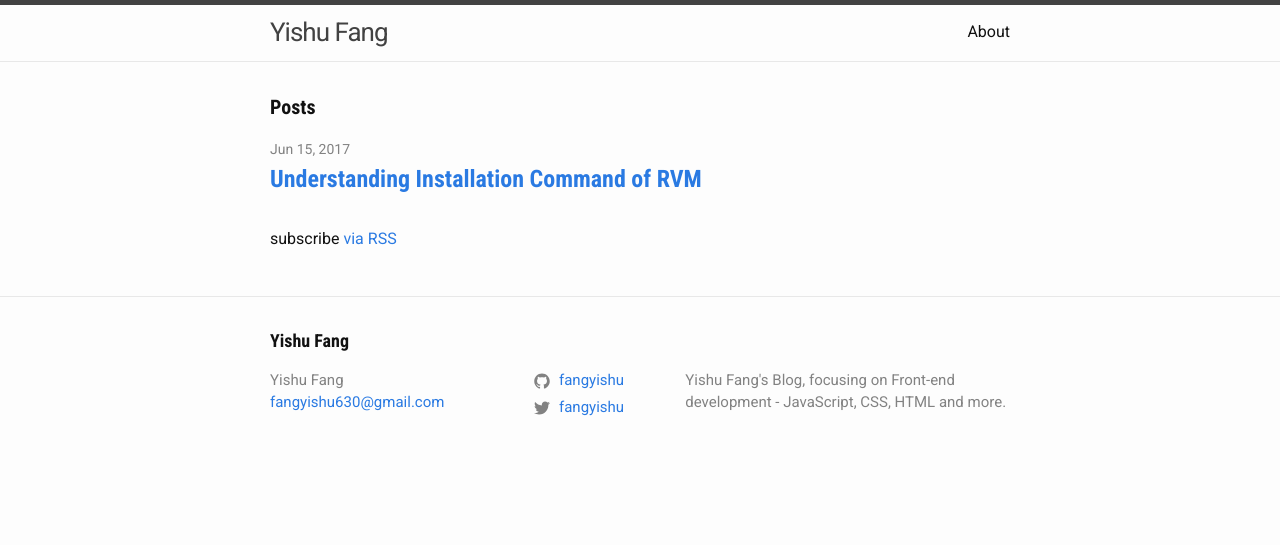
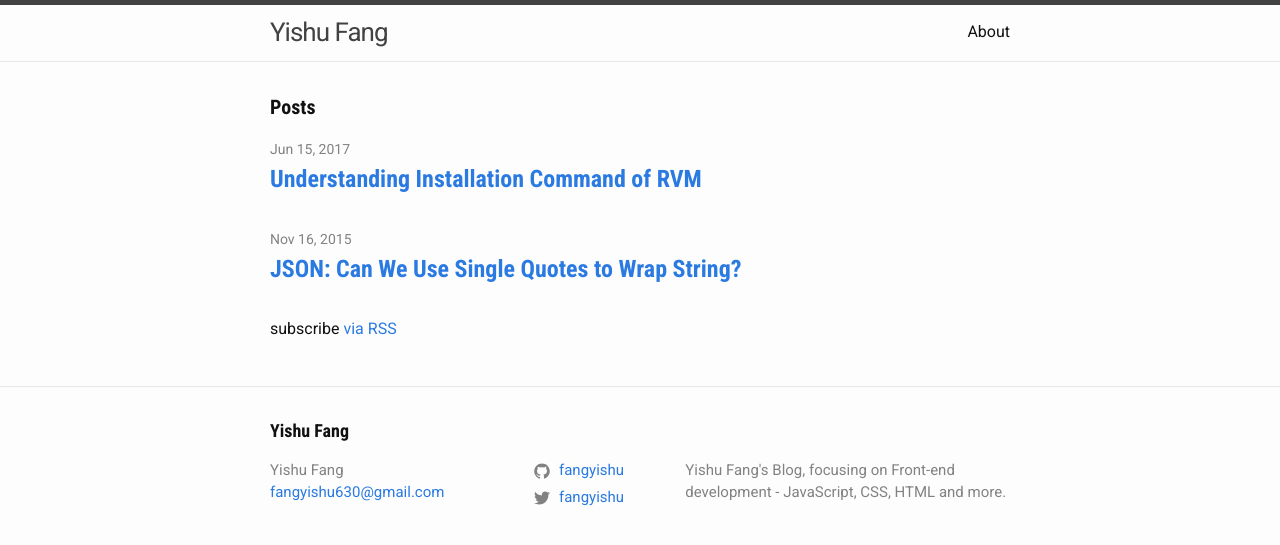
Before and after one commit to fangyishu/blog, a Jekyll site: the page built from index.md, in a window 1280 px wide. Shown: the top 545 px of the page. Built offline with Jekyll 4.4.1, drawn with Linux system fonts in a browser that asks for light colours; part of the change alters nothing that is shown.

Commit message:
Add JSON single quote post.

```diff
--- /dev/null
+++ b/_posts/2015-11-16-json-can-we-use-single-quote-to-wrap-string.md
@@ -0,0 +1,43 @@
+---
+layout: post
+title:  "JSON: Can We Use Single Quotes to Wrap String?"
+date:   2015-11-16 +8000
+categories: json JavaScript
+---
+
+The answer is **NO**.
+
+Any strict JSON parser will report an error on this:
+
+    > JSON.parse("{'hello': 'world'}");
+
+    VM108:1 Uncaught SyntaxError: Unexpected token ' in JSON at position 1
+        at JSON.parse (<anonymous>)
+        at <anonymous>:1:6
+
+    > JSON.parse('{"hello": "world"}');
+    {hello: "world"}
+
+Because the standard ([json.org][json-web], [ECMA-404][ecma404]) said so:
+
+> A string is a sequence of Unicode code points wrapped with quotation marks (U+0022).
+
+And... U+0022 is double quote (").
+
+This image also comes from the standard:
+
+![JSON string][json-string]
+
+This rule seems to be too strict, just like JSON doesn't have comment.
+Maybe because Douglas Crockford wants to keep JSON to be extremely simple.
+(Note: JSON format was first specified by him in 2007, and he is the author of the famous book:
+*[JavaScript: The Good Parts][js-good-parts]*.)
+
+BTW, tab indentation in YAML is forbidden, you can only use spaces ([see this][yaml-space]), strange...
+
+
+[json-web]: http://www.json.org/
+[ecma404]: http://www.ecma-international.org/publications/files/ECMA-ST/ECMA-404.pdf
+[json-string]: http://www.json.org/string.gif
+[js-good-parts]: http://shop.oreilly.com/product/9780596517748.do
+[yaml-space]: https://stackoverflow.com/questions/19975954/a-yaml-file-cannot-contain-tabs-as-indentation
--- a/_sass/minima/_base.scss
+++ b/_sass/minima/_base.scss
@@ -120,9 +120,9 @@ blockquote {
   color: $grey-color;
   border-left: 4px solid $grey-color-light;
   padding-left: $spacing-unit / 2;
-  @include relative-font-size(1.125);
-  letter-spacing: -1px;
-  font-style: italic;
+  //@include relative-font-size(1.125);
+  //letter-spacing: -1px;
+  //font-style: italic;
 
   > :last-child {
     margin-bottom: 0;
```
